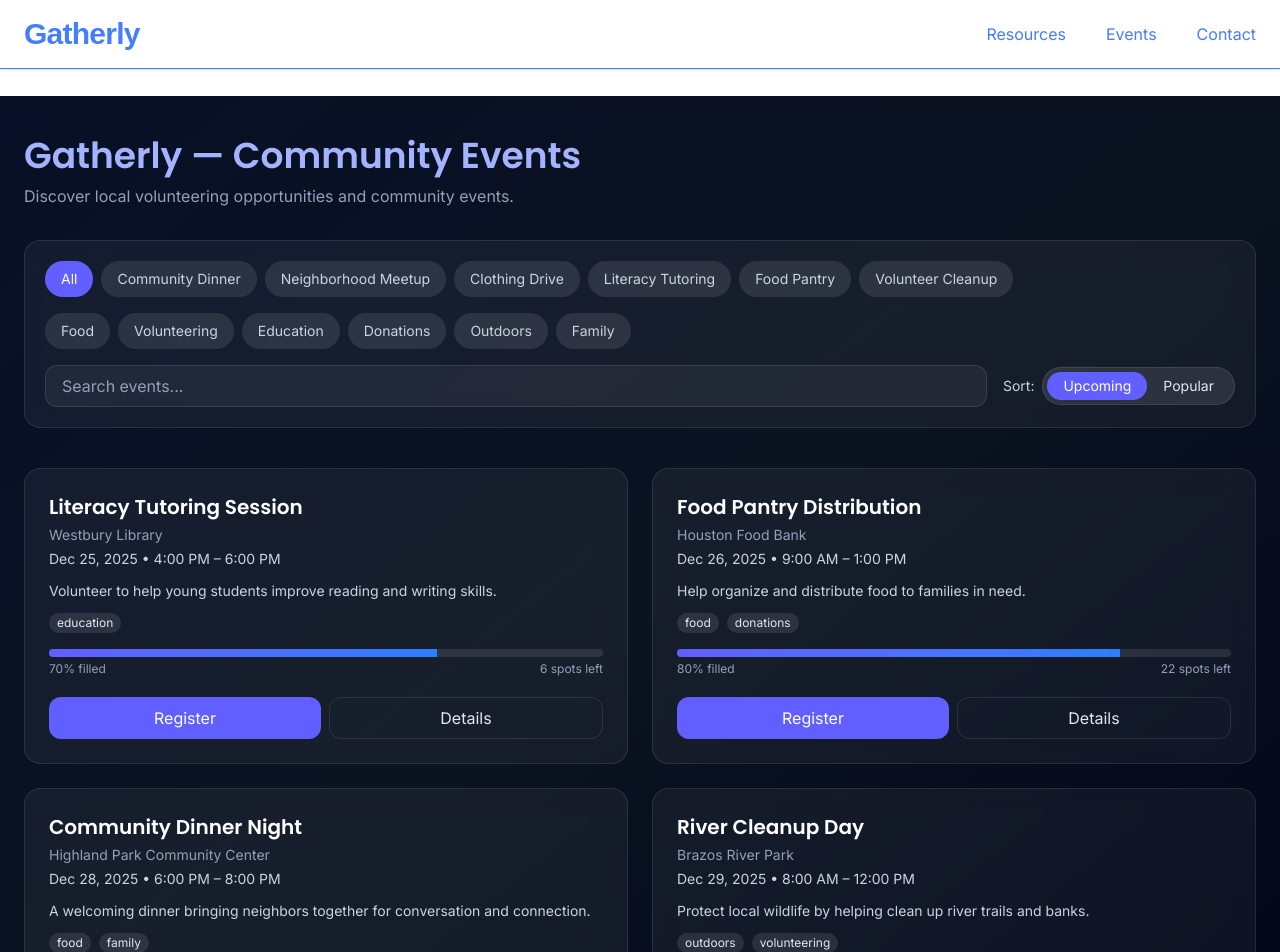
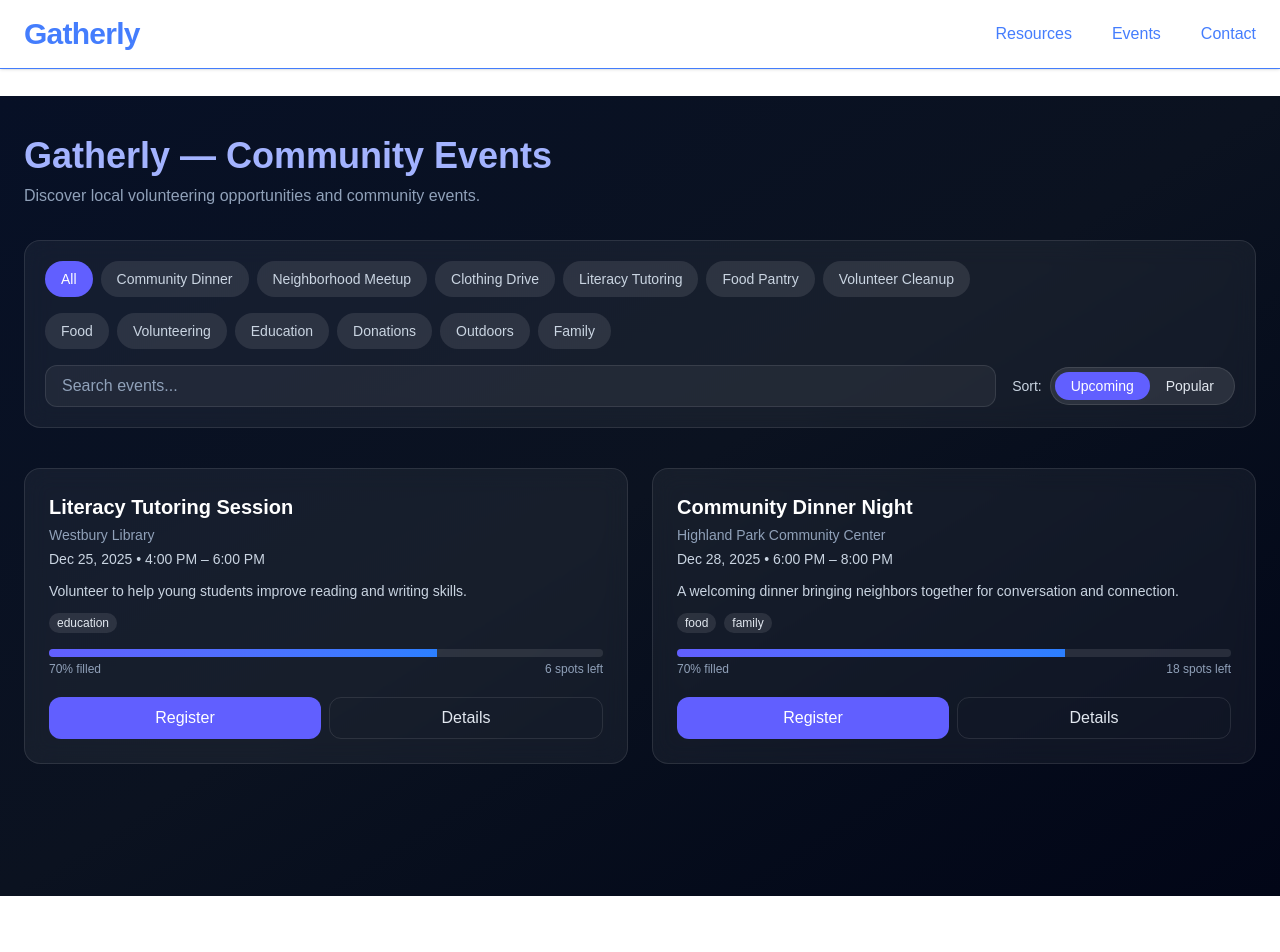
Before and after one commit to TSA-Group/tsa_group_starter, a Next.js app: page /events/register in a window 1280 px wide. Shown: the top 952 px of the page. After the commit the page ends 896 px from the top, so only its background shows below. Built offline with nearby package versions, Linux system fonts and the light colour scheme.

Commit message:
Update page.tsx

```diff
--- a/app/events/register/page.tsx
+++ b/app/events/register/page.tsx
@@ -1,9 +1,7 @@
 "use client";
 
 import Head from "next/head";
-import Link from "next/link";
-import { useMemo, useState, useEffect } from "react";
-import { useRouter } from "next/navigation";
+import { useMemo, useState } from "react";
 import RegisterClient, { EventItem } from "./register";
 
 type Category = { id: string; name: string };
@@ -16,16 +14,13 @@ const Chip = ({ children }: { children: React.ReactNode }) => (
 );
 
 export default function EventsPage() {
-  const router = useRouter();
-  const [mounted, setMounted] = useState(false);
-
-  // Only render RegisterClient after mount (useSearchParams works properly)
-  useEffect(() => setMounted(true), []);
-
-  const [selectedCategory, setSelectedCategory] = useState<string>("all");
+  const [selectedCategory, setSelectedCategory] = useState("all");
   const [selectedActivities, setSelectedActivities] = useState<string[]>([]);
   const [query, setQuery] = useState("");
   const [sortBy, setSortBy] = useState<"upcoming" | "popular">("upcoming");
+
+  // NEW: state for currently registering event
+  const [selectedEventId, setSelectedEventId] = useState<number | null>(null);
 
   const categories: Category[] = [
     { id: "all", name: "All" },
@@ -73,32 +68,7 @@ export default function EventsPage() {
       description:
         "Volunteer to help young students improve reading and writing skills.",
     },
-    {
-      id: 3,
-      title: "Food Pantry Distribution",
-      category: "pantry",
-      activities: ["food", "donations"],
-      date: "Dec 26, 2025",
-      time: "9:00 AM – 1:00 PM",
-      location: "Houston Food Bank",
-      attendees: 88,
-      spots: 110,
-      description: "Help organize and distribute food to families in need.",
-    },
-    {
-      id: 4,
-      title: "River Cleanup Day",
-      category: "cleanup",
-      activities: ["outdoors", "volunteering"],
-      date: "Dec 29, 2025",
-      time: "8:00 AM – 12:00 PM",
-      location: "Brazos River Park",
-      attendees: 31,
-      spots: 50,
-      description:
-        "Protect local wildlife by helping clean up river trails and banks.",
-    },
-    // ... add remaining events here
+    // ... add remaining events
   ];
 
   const filtered = useMemo(() => {
@@ -149,15 +119,6 @@ export default function EventsPage() {
       </Head>
 
       <div className="min-h-screen bg-gradient-to-br from-[#071026] via-[#0b1220] to-[#020617] text-white antialiased">
-        <style jsx>{`
-          :global(body) {
-            font-family: "Inter", sans-serif;
-          }
-          :global(h1, h2, h3, h4, h5, h6) {
-            font-family: "Poppins", sans-serif;
-          }
-        `}</style>
-
         <div className="max-w-7xl mx-auto px-6 py-10">
           <header className="mb-8">
             <h1 className="text-4xl font-semibold text-indigo-300">
@@ -216,9 +177,7 @@ export default function EventsPage() {
                   {["upcoming", "popular"].map((option) => (
                     <button
                       key={option}
-                      onClick={() =>
-                        setSortBy(option as "upcoming" | "popular")
-                      }
+                      onClick={() => setSortBy(option as "upcoming" | "popular")}
                       className={`px-4 py-1 text-sm rounded-full transition ${
                         sortBy === option
                           ? "bg-indigo-500 text-white"
@@ -233,7 +192,7 @@ export default function EventsPage() {
             </div>
           </div>
 
-          {/* Events List */}
+          {/* Events list */}
           <div className="grid grid-cols-1 md:grid-cols-2 gap-6">
             {filtered.map((ev) => {
               const percent = Math.round((ev.attendees / ev.spots) * 100);
@@ -273,11 +232,7 @@ export default function EventsPage() {
 
                   <div className="flex gap-2 mt-5">
                     <button
-                      onClick={() =>
-                        router.push(`/events?id=${ev.id}`, undefined, {
-                          scroll: false,
-                        })
-                      }
+                      onClick={() => setSelectedEventId(ev.id)}
                       className="flex-1 text-center bg-indigo-500 hover:bg-indigo-600 text-white py-2 rounded-xl"
                     >
                       Register
@@ -292,8 +247,13 @@ export default function EventsPage() {
             })}
           </div>
 
-          {/* RegisterClient only after mount */}
-          {mounted && <RegisterClient events={EVENTS} />}
+          {/* Show RegisterClient only if an event is selected */}
+          {selectedEventId && (
+            <RegisterClient
+              events={EVENTS}
+              key={selectedEventId} // force re-mount
+            />
+          )}
         </div>
       </div>
     </>
```
